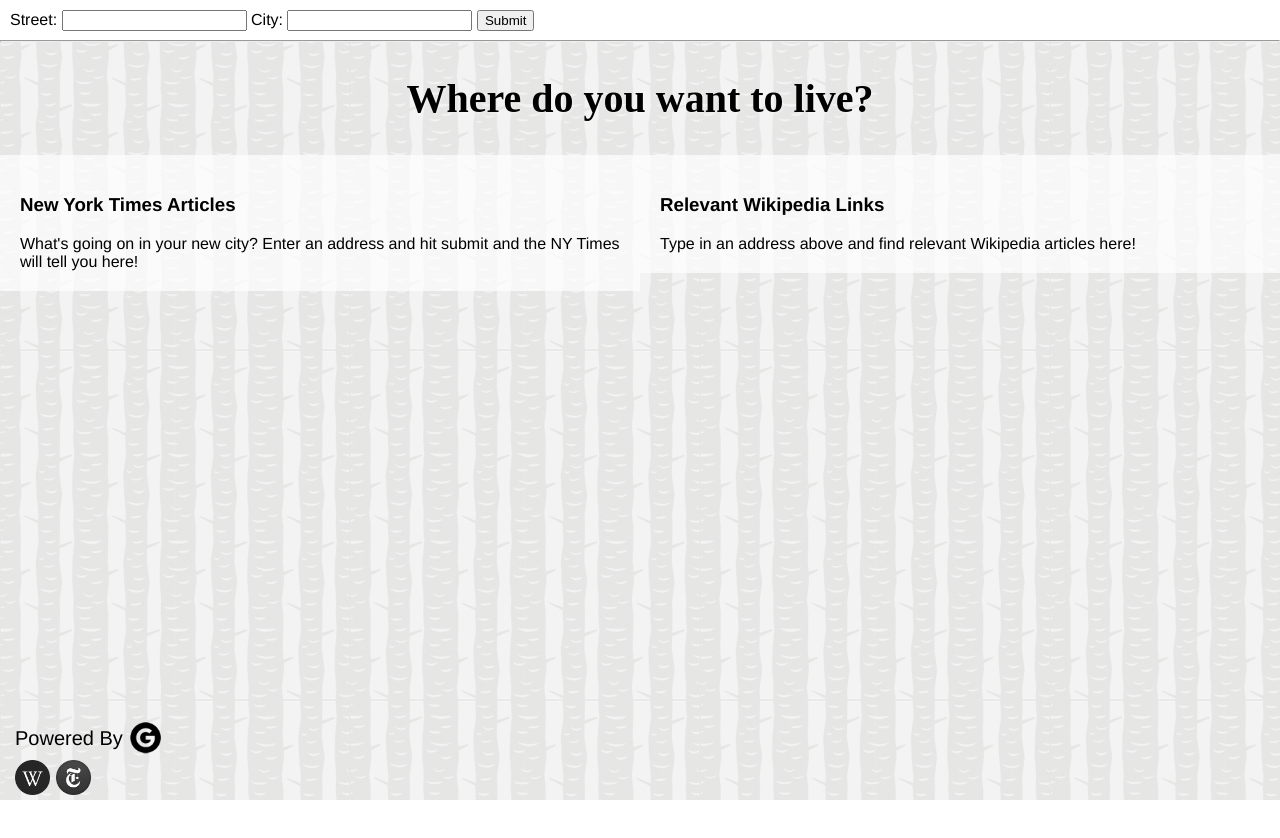
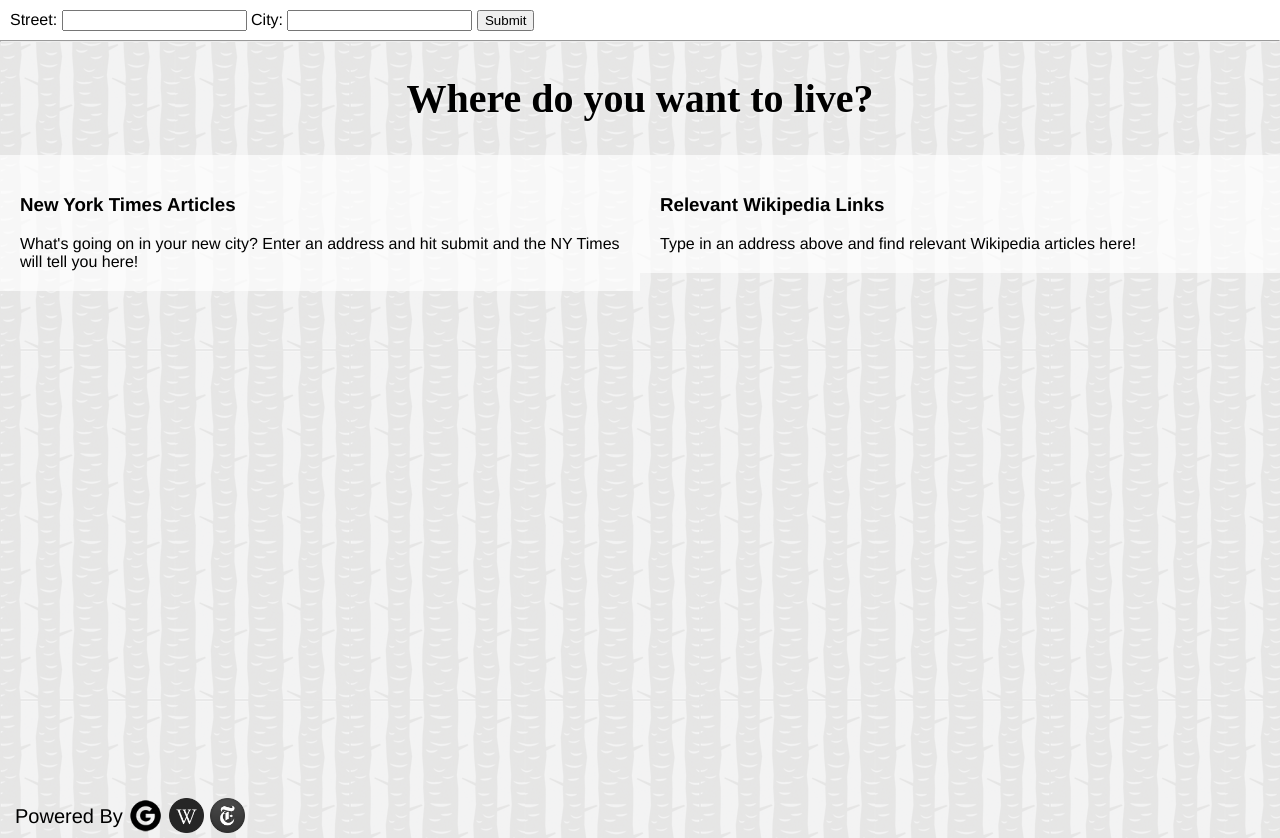
Before and after one commit to 4mber/Moving-Companion, a plain HTML site: page index.html in a window 1280 px wide. Before the commit the page ends 800 px from the top, so only its background shows below. Drawn offline with Linux system fonts and the light colour scheme; a web font is replaced by a local one.

Commit message:
Update style.css

```diff
--- a/css/style.css
+++ b/css/style.css
@@ -85,9 +85,8 @@ hr {
 
 footer {
     position: absolute;
-    bottom: 0;
+    bottom: -38px;
     z-index: 3;
-    max-width: 200px;
     padding-left: 15px;
     padding-bottom: 0;
     font-weight: lighter;
@@ -137,4 +136,8 @@ footer {
         text-align: center;
         max-width: 100%;
     }
+
+    .google-icon {
+        width: 38px;
+    }
 }
```
